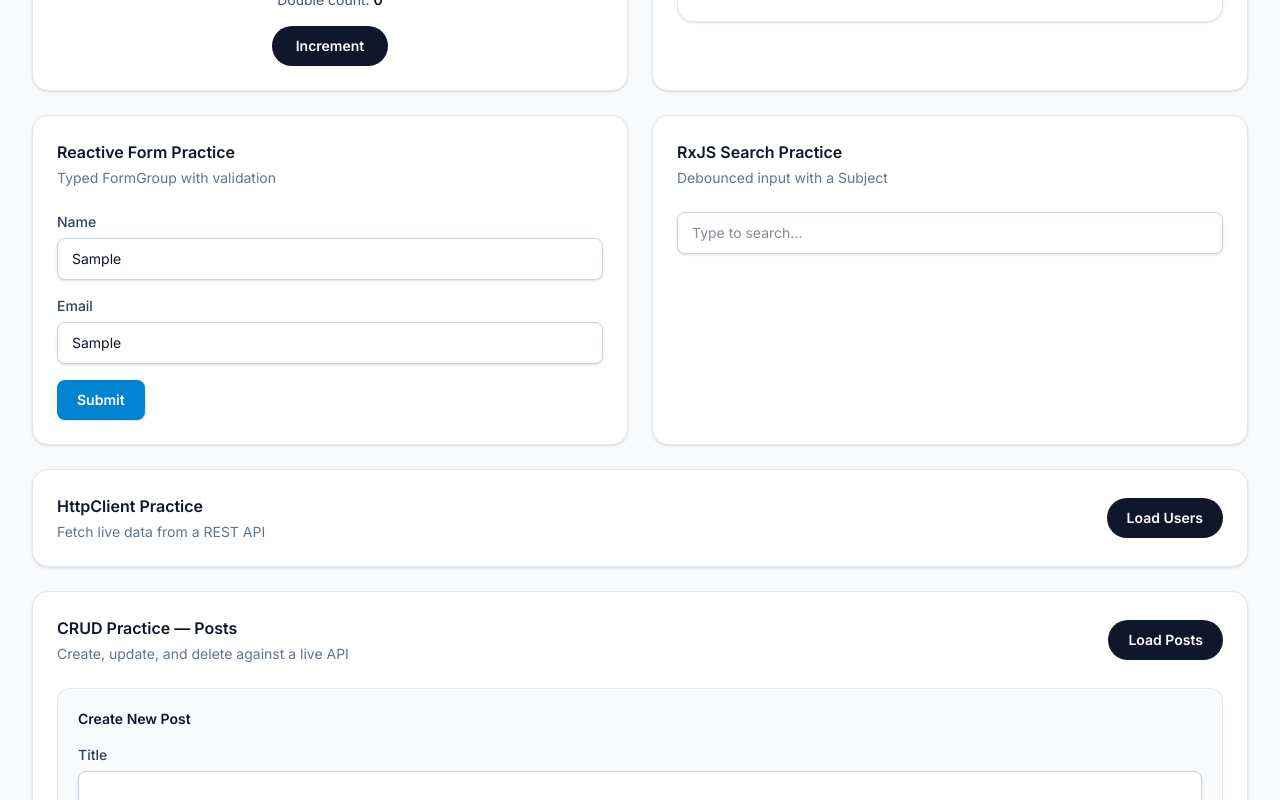
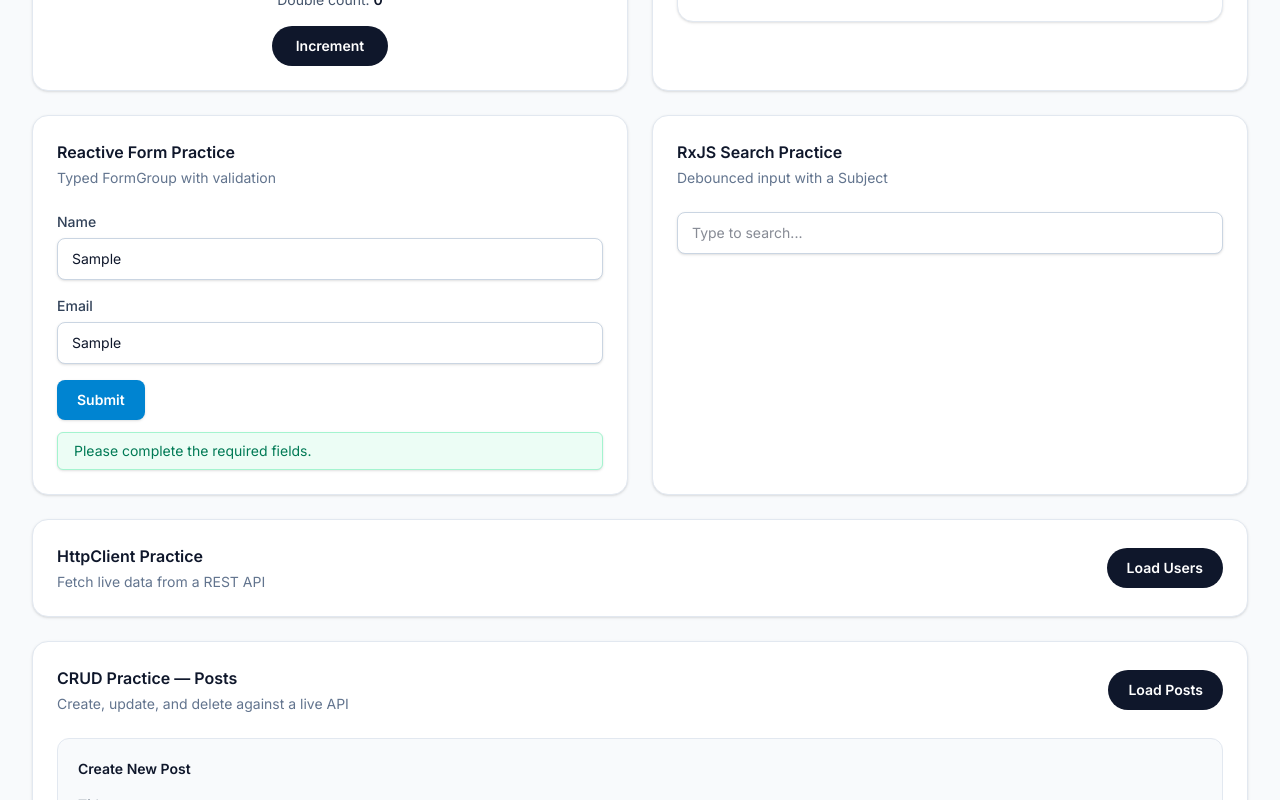
Before and after one commit to TechTinker-sys/angular21-practicefinal, an Angular app: page /playground in a window 1280 px wide. Both pictures are taken after typing "Sample", "Sample" into the empty fields and a click on the button "Submit". Shown: the part 534-1334 px from the top of the page. Built offline with nearby package versions, Linux system fonts and the light colour scheme.

Commit message:
Apply UI fixes

```diff
--- a/src/app/playground.html
+++ b/src/app/playground.html
@@ -83,6 +83,11 @@
           Submit
         </button>
       </form>
+      @if (formSubmitMessage()) {
+        <div class="mt-3 rounded-md border border-emerald-200 bg-emerald-50 px-4 py-2 text-sm text-emerald-700 shadow-sm dark:border-emerald-700/30 dark:bg-emerald-950/20 dark:text-emerald-200">
+          {{ formSubmitMessage() }}
+        </div>
+      }
     </article>
 
     <!-- RxJS Search -->
--- a/src/app/playground.ts
+++ b/src/app/playground.ts
@@ -34,7 +34,17 @@ export class Playground {
     email: new FormControl('', [Validators.required, Validators.email])
   });
 
+  formSubmitMessage = signal('');
+
   submitForm() {
+    if (this.myForm.valid) {
+      this.formSubmitMessage.set('Form submitted successfully.');
+      // clear after a short delay
+      setTimeout(() => this.formSubmitMessage.set(''), 3000);
+    } else {
+      this.formSubmitMessage.set('Please complete the required fields.');
+      setTimeout(() => this.formSubmitMessage.set(''), 3000);
+    }
     console.log(this.myForm.value);
   }
 
```
Also changed, not shown: 24 other files (tests, documents, lock files or other folders).
